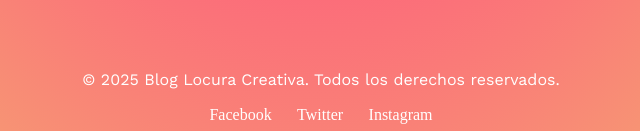
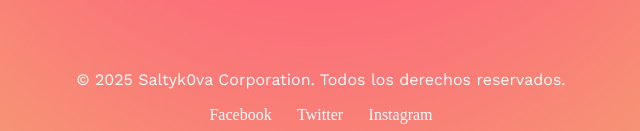
Before and after one commit to saltyk0va/psychic-carnival, a plain HTML site: page contact.html in a window 1280 px wide. Shown: the part 996-1127 px from the top of the page, 319-959 px from the left. Drawn offline with nearby package versions, Linux system fonts and the light colour scheme; a web font is replaced by a local one.

Commit message:
Update contact.html

```diff
--- a/contact.html
+++ b/contact.html
@@ -49,7 +49,7 @@
     </main>
 
     <footer>
-        <p>&copy; 2025 Blog Locura Creativa. Todos los derechos reservados.</p>
+        <p>&copy; 2025 Saltyk0va Corporation. Todos los derechos reservados.</p>
         <div class="social-media">
             <a href="#" class="fb">Facebook</a>
             <a href="#" class="twt">Twitter</a>
```
